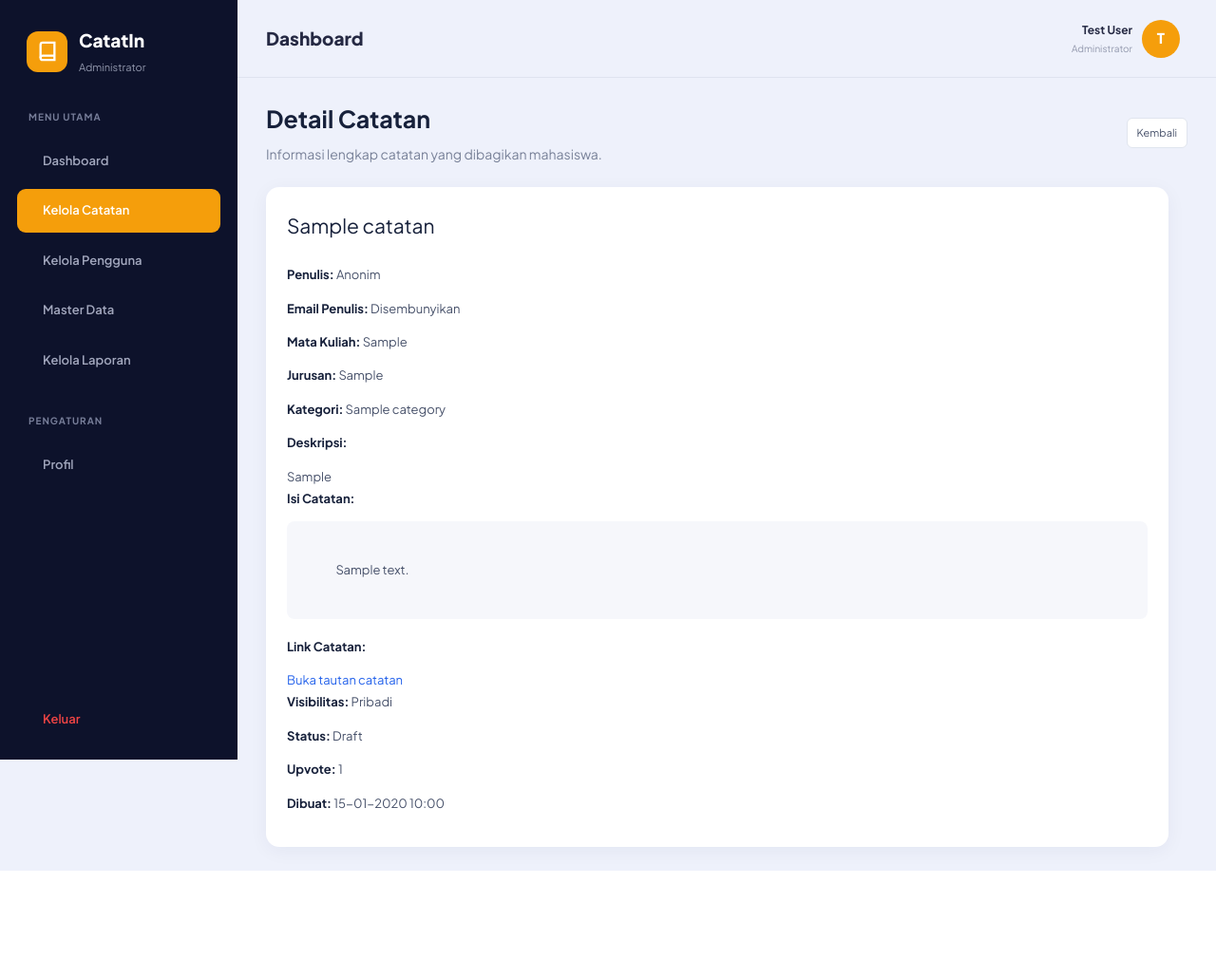
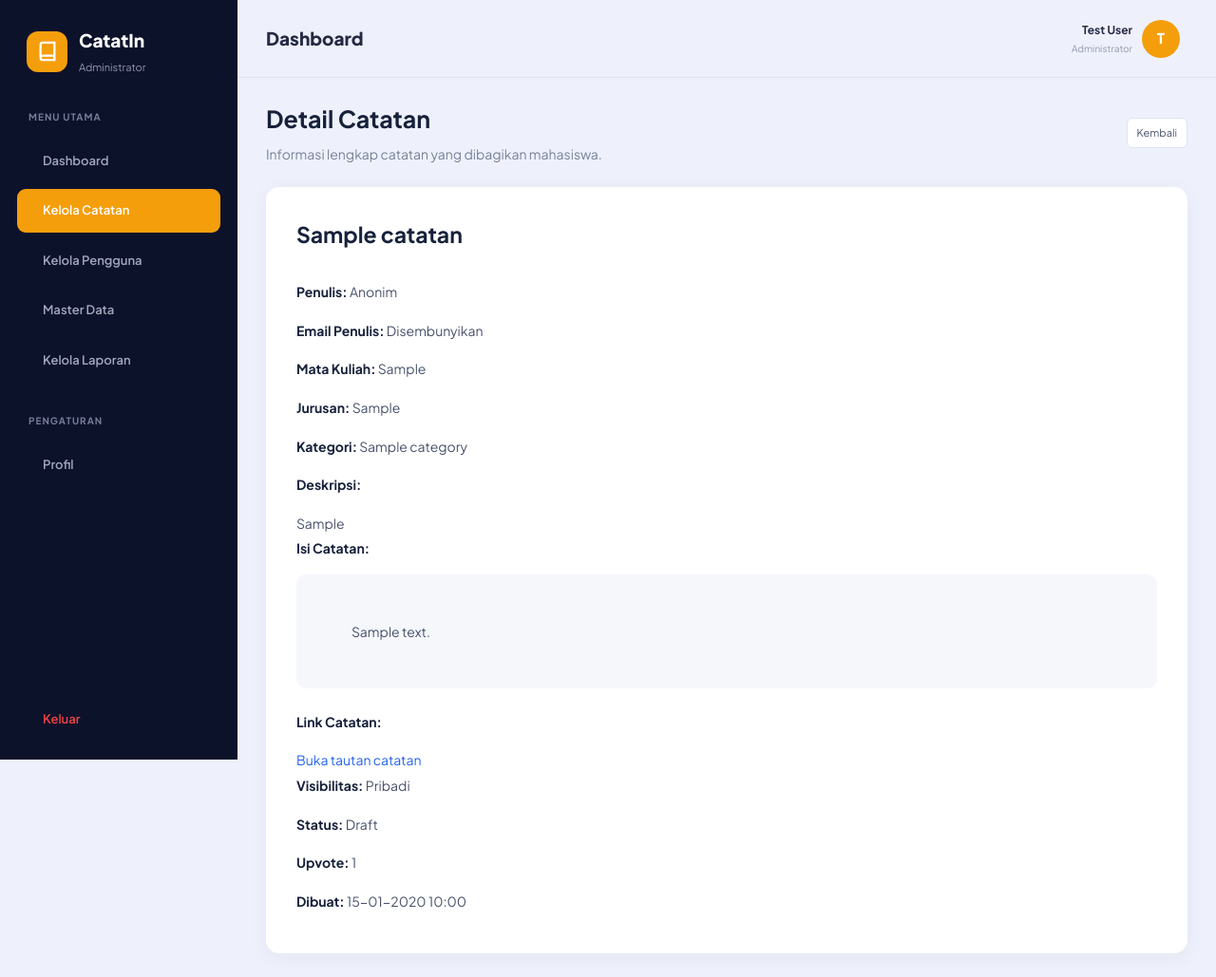
Before and after one commit to nesaathussholeha/catatin-laravel, a Laravel app: page /admin/kelola-catatan/1 in a window 1280 px wide. Shown: the whole page at 95% size. Before the commit the page ends 917 px from the top, so only its background shows below. Run offline with Laravel 12, Linux system fonts and the light colour scheme; a user stored in the database is signed in; data comes from the database, SQL or seed files in the repository; tables that the repository leaves empty hold one stand-in row (values such as "Sample post"); style sheets or scripts are compiled from the project's sources; parts of the project's set-up code (start-up, migrations or seed data) failed here and were passed over; some libraries are stand-ins or nearby versions.

Commit message:
perbaikan

```diff
--- a/resources/css/kelola-catatan.css
+++ b/resources/css/kelola-catatan.css
@@ -234,30 +234,37 @@
     background: #fef2f2;
 }
 
-/* Detail */
+/* Detail Catatan */
 
 .catatan-detail-card {
-    max-width: 950px;
+    width: 100%;
+    max-width: 1100px;
+    margin-left: auto;
+    margin-right: auto;
+    padding: 28px 32px;
+    box-sizing: border-box;
 }
 
 .catatan-detail {
     color: #47516a;
-    font-size: 13px;
-    line-height: 1.8;
+    font-size: 14px;
+    line-height: 1.9;
 }
 
 .catatan-detail h2 {
-    margin: 0 0 22px;
+    margin: 0 0 26px;
     color: #17213b;
-    font-size: 21px;
+    font-size: 23px;
+    font-weight: 700;
 }
 
 .catatan-detail p {
-    margin: 0 0 12px;
+    margin: 0 0 14px;
 }
 
 .catatan-detail strong {
     color: #17213b;
+    font-weight: 700;
 }
 
 .catatan-detail a {
@@ -266,9 +273,10 @@
 }
 
 .catatan-full-content {
-    padding: 16px;
-    margin-bottom: 18px;
-    border-radius: 8px;
+    min-height: 100px;
+    padding: 20px;
+    margin-bottom: 22px;
+    border-radius: 10px;
     background: #f6f7fb;
     white-space: pre-wrap;
     overflow-wrap: anywhere;
```
